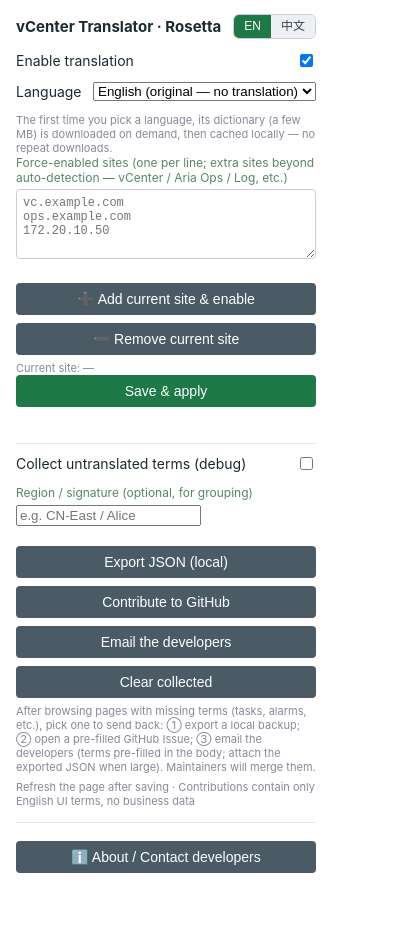
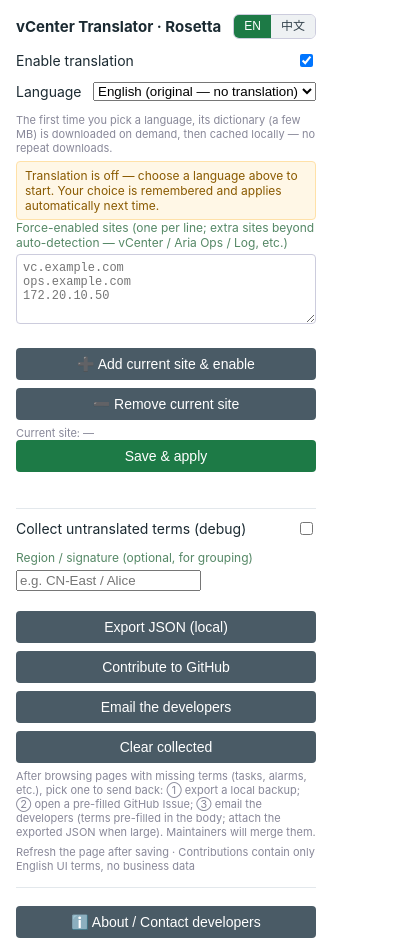
Before and after one commit to vcf-rosetta/vcf-rosetta, a browser extension: page browser-extension/popup/popup.html in a window 400 px wide. Before the commit the page ends 887 px from the top, so only its background shows below. Drawn offline with Linux system fonts and the light colour scheme.

Commit message:
feat(ext): v3.4.10 — off-state hint, localized toggle tooltip, observer micro-opt
- popup: prominent "translation is off" hint when the translation language is English
  (original/no-op), so users aren't confused when a remembered site doesn't translate;
  "Add current site" while off now guides the user to pick a language
- interface-language toggle gets a localized tooltip (EN/中文)
- translator: MutationObserver skips characterData mutations we wrote ourselves
  (less churn on vCenter pages with live-updating metrics)

```diff
--- a/browser-extension/content/translator.js
+++ b/browser-extension/content/translator.js
@@ -279,7 +279,8 @@
   const observer = new MutationObserver(mutations => {
     for (const m of mutations) {
       if (m.type === 'childList') m.addedNodes.forEach(schedule);
-      else if (m.type === 'characterData') schedule(m.target);
+      // 跳过我们自己写回的文本节点(避免在指标实时刷新的页面上空转处理一遍又早退)
+      else if (m.type === 'characterData') { if (m.target.__vcOut !== m.target.nodeValue) schedule(m.target); }
       else if (m.type === 'attributes' && m.target.nodeType === Node.ELEMENT_NODE) translateAttrs(m.target);
     }
   });
--- a/browser-extension/langs.json
+++ b/browser-extension/langs.json
@@ -1,6 +1,6 @@
 {
   "_note": "可下载语言包目录。扩展据此显示语言选择器并按需下载 dict.<code>.json。version 变更即触发重新下载缓存。新增语种:在此登记一行,并把 dict.<code>.json 发布到 langpack base(见 scripts/publish-langpacks.mjs)。",
-  "version": "3.4.9",
+  "version": "3.4.10",
   "languages": {
     "zh-CN": { "name": "简体中文", "english": "Simplified Chinese", "version": "3.4.2", "source": "official+curated", "status": "stable" },
     "de":    { "name": "Deutsch", "english": "German", "version": "3.4.2", "source": "official", "status": "stable" },
--- a/browser-extension/popup/i18n.js
+++ b/browser-extension/popup/i18n.js
@@ -22,6 +22,9 @@
       footMeta: 'Refresh the page after saving · Contributions contain only English UI terms, no business data',
       about: 'ℹ️ About / Contact developers',
       langOriginal: 'English (original — no translation)',
+      uiTip: 'Interface language (independent of the translation pack)',
+      offHint: 'Translation is off — choose a language above to start. Your choice is remembered and applies automatically next time.',
+      addedOff: h => 'Added ' + h + '. Pick a translation language above to start translating.',
       curHost: h => 'Current site: ' + (h || '—'),
       notTranslatable: 'This page is not a translatable site.',
       already: h => h + ' is already in the list.',
@@ -59,6 +62,9 @@
       footMeta: '保存后刷新页面生效 · 贡献内容仅为界面英文词条,不含任何业务数据',
       about: 'ℹ️ 关于 / 联系开发者',
       langOriginal: 'English(原文 — 不翻译)',
+      uiTip: '界面语言(与翻译语言包相互独立)',
+      offHint: '翻译已关闭 —— 在上方选择一种语言即可开始。所选语言会被记住,下次自动生效。',
+      addedOff: h => '已添加 ' + h + '。请在上方选择一种翻译语言以开始翻译。',
       curHost: h => '当前站点:' + (h || '—'),
       notTranslatable: '当前页不是可翻译的网站。',
       already: h => h + ' 已在列表中。',
--- a/browser-extension/popup/popup.css
+++ b/browser-extension/popup/popup.css
@@ -51,3 +51,5 @@ button.secondary:hover { background: #3a4951; }
 hr { border: none; border-top: 1px solid #e3e8ec; margin: 14px 0 10px; }
 .hint { color: #1d7a46; font-size: 12px; min-height: 14px; margin: 8px 0 0; }
 .meta { color: #889; font-size: 11px; margin: 6px 0 0; }
+/* 翻译关闭提示:醒目但不刺眼 */
+.offhint { color: #8a5a00; background: #fff7e6; border: 1px solid #ffe1a8; border-radius: 4px; font-size: 12px; margin: 6px 0 0; padding: 6px 8px; }
--- a/browser-extension/popup/popup.html
+++ b/browser-extension/popup/popup.html
@@ -23,6 +23,7 @@
     <select id="lang"><!-- 由 langs.json 动态填充 --></select>
   </label>
   <p class="meta" id="langStatus" data-i18n="langHint">The first time you pick a language, its dictionary (a few MB) is downloaded on demand, then cached locally — no repeat downloads.</p>
+  <p class="offhint" id="offHint" data-i18n="offHint" hidden>Translation is off — choose a language above to start.</p>
 
   <div class="field">
     <label for="hosts" data-i18n="hostsLabel">Force-enabled sites (one per line; extra sites beyond auto-detection — vCenter / Aria Ops / Log, etc.)</label>
--- a/browser-extension/popup/popup.js
+++ b/browser-extension/popup/popup.js
@@ -21,7 +21,17 @@ function applyUi() {
   });
   const orig = langEl.querySelector('option[value="en"]');
   if (orig) orig.textContent = t(ui, 'langOriginal');   // 「英文原文」选项随界面语言刷新
+  const tog = document.getElementById('uitoggle');
+  if (tog) tog.title = t(ui, 'uiTip');
+  refreshOffHint();
   currentHostname().then(h => { curHostEl.textContent = t(ui, 'curHost', h); });
+}
+
+// 翻译语言为 en(原文/不翻译)时,给出醒目提示,消除「记住了站点却没翻译」的困惑
+function refreshOffHint() {
+  const el = document.getElementById('offHint');
+  if (!el) return;
+  el.hidden = langEl.value !== 'en';
 }
 
 // 顶部界面语言开关:按需点击切换 EN / 中文,独立持久化(uiLang),不动翻译语言包
@@ -89,7 +99,8 @@ document.getElementById('addCurrent').addEventListener('click', async () => {
   enabledEl.checked = true;
   const tab = await activeTab();
   if (tab && tab.id != null) chrome.tabs.reload(tab.id);   // 重载让内容脚本在此站点激活
-  statusEl.textContent = t(ui, 'addedEnabled', host);
+  // 若翻译语言仍为「英文原文/不翻译」,加站点也不会翻 —— 明确引导用户先选语言
+  statusEl.textContent = langEl.value === 'en' ? t(ui, 'addedOff', host) : t(ui, 'addedEnabled', host);
 });
 
 // ➖ 移除当前站点:从强制启用列表删除当前页地址(不可变:filter 出新数组)
@@ -114,6 +125,7 @@ document.getElementById('about').addEventListener('click', () => {
 // 切换「翻译语言包」:保存并刷新当前页生效。界面语言不受影响(由顶部开关单独控制)。
 langEl.addEventListener('change', async () => {
   await chrome.storage.sync.set({ lang: langEl.value });
+  refreshOffHint();
   const tab = await activeTab();
   if (tab && tab.id != null) chrome.tabs.reload(tab.id);
   statusEl.textContent = t(ui, 'switched');
```
Also changed, not shown: README.md, browser-extension/manifest.json.
